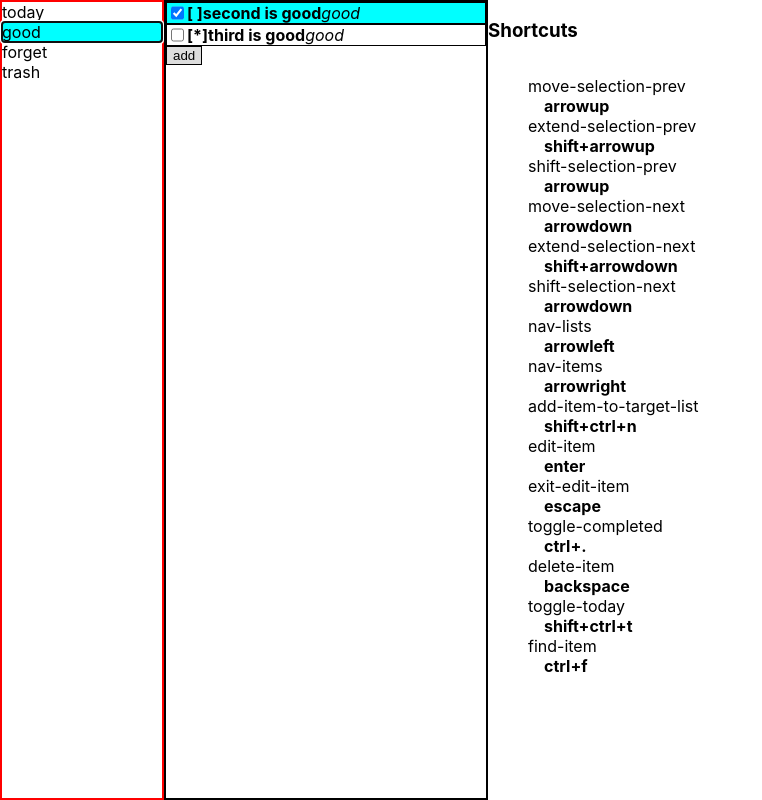
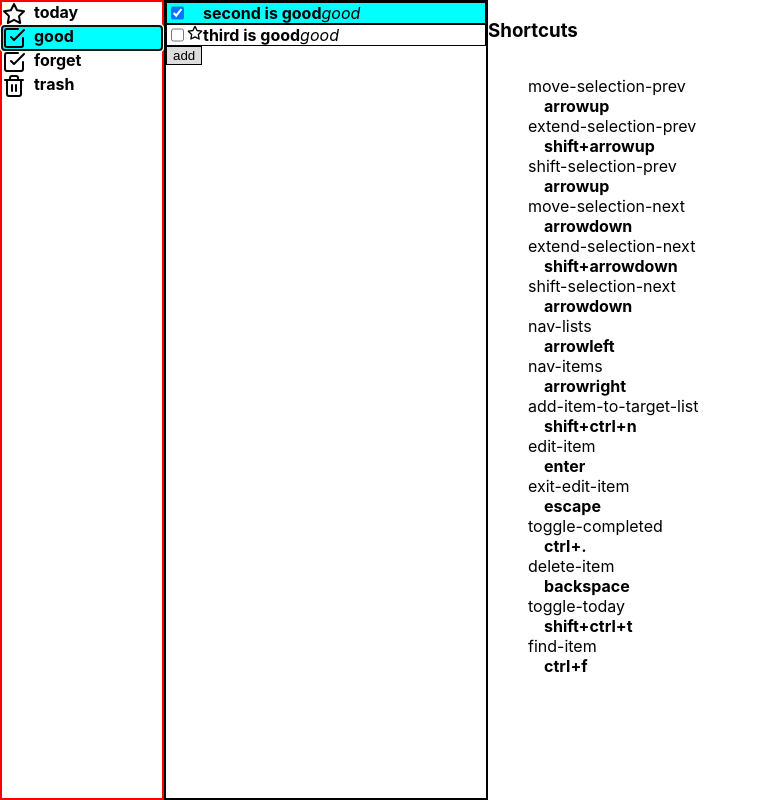
Before and after one commit to joshmarinacci/todomanager, a React (Create React App) app: page / in a window 1280 px wide. Shown: the whole page, without its empty margins (0-762 px from the left). Built offline with nearby package versions, Linux system fonts and the light colour scheme.

Commit message:
use real icons

```diff
--- a/package.json
+++ b/package.json
@@ -8,6 +8,7 @@
     "@testing-library/user-event": "^7.2.1",
     "react": "^16.12.0",
     "react-dom": "^16.12.0",
+    "react-feather": "^2.0.3",
     "react-scripts": "3.3.0"
   },
   "scripts": {
--- a/src/App.css
+++ b/src/App.css
@@ -94,6 +94,13 @@ ul > li > ul > li {
 .project-item:focus {
   border: 0px solid red;
 }
+.project-item .title {
+  padding-left: 0.5rem;
+}
+
+.empty-icon {
+  width: 1rem;
+}
 
 .list-view {
   border: 2px solid black;
--- a/src/App.js
+++ b/src/App.js
@@ -5,6 +5,7 @@ import {ActionContext, AM, ShortcutsPanel, useActionScope} from './actions.js'
 import {QueryStorage, StorageContext} from './storage.js'
 import {ProjectsListView} from './projects.js'
 import {ItemsListView} from './items.js'
+import {Save, File, Folder, Download, Upload, ZoomIn, ZoomOut, Settings, RotateCcw, RotateCw} from "react-feather"
 
 
 const storage = new QueryStorage()
--- a/src/items.js
+++ b/src/items.js
@@ -2,6 +2,7 @@ import React, {useContext, useEffect, useRef, useState} from 'react'
 import {ActionContext, useActionScope} from './actions.js'
 import {HBox, makeClassNames, PopupButton, Spacer, VBox} from './layout.js'
 import {StorageContext, useObjectUpdate, useQuery} from './storage.js'
+import {Star} from 'react-feather'
 
 const getProjectTitle = (storage,item) => {
     const proj = storage.find('projects',(proj)=>proj.id===item.project)
@@ -96,9 +97,9 @@ const ItemViewItem = ({item, setEditing, isSelected, setSelected, listFocused})=
 }
 const TodayIndicator = ({item})=>{
     if(item.today) {
-        return <b>[*]</b>
+        return <Star size={16}/>
     } else {
-        return <b>[ ]</b>
+        return <b className={'empty-icon'}></b>
     }
 }
 const TodoItemView = ({setSelected, isSelected, item, listFocused})=>{
--- a/src/projects.js
+++ b/src/projects.js
@@ -2,6 +2,7 @@ import React, {useContext, useEffect, useRef, useState} from 'react'
 import {StorageContext, useQuery} from './storage.js'
 import {useActionScope} from './actions.js'
 import {makeClassNames} from './layout.js'
+import {Star, Trash, Trash2, CheckSquare} from "react-feather"
 
 const ProjectItemView = ({selectedProject, setSelectedProject, project, listFocused})=> {
     const hbox = useRef()
@@ -13,12 +14,15 @@ const ProjectItemView = ({selectedProject, setSelectedProject, project, listFocu
         hbox:true,
         'project-item':true,
     })
+    let icon = <CheckSquare/>
+    if(project.special && project.title === 'today')  icon = <Star/>
+    if(project.special && project.title === 'trash')  icon = <Trash2/>
     return <div ref={hbox} tabIndex={0} className={cls} key={project.id}
                 onClick={()=>{
                     setSelectedProject(project)
                     hbox.current.focus()
                 }}
-    >{project.title}</div>
+    > {icon} <b className={"title"}>{project.title}</b></div>
 }
 
 export const ProjectsListView = ({selectedProject, setSelectedProject, focusedList})=> {
```
Also changed, not shown: 1 other file (tests, documents, lock files or other folders).
